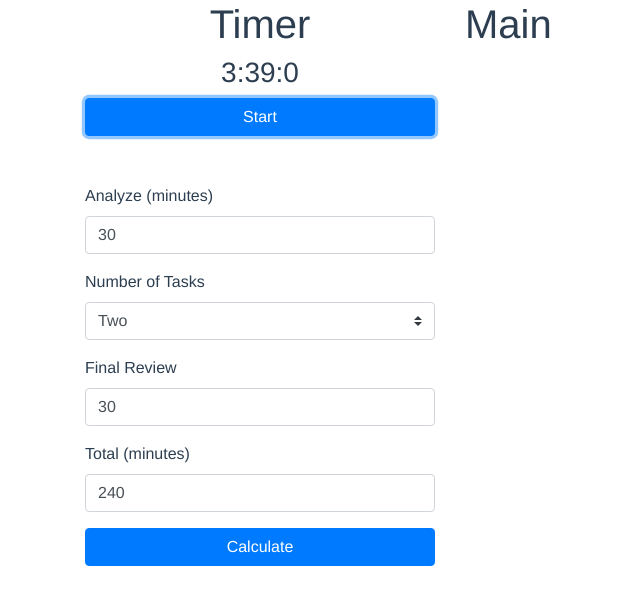
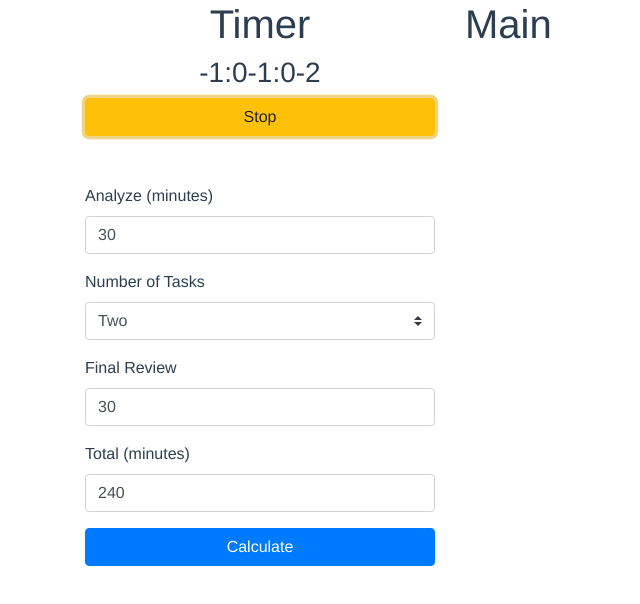
Before and after one commit to jamesmskelsey/assessment-timer, a Vue app: page / in a window 1280 px wide. Both pictures are taken after a click on the button "Start". Shown: the top 604 px of the page, without its empty margins (0-640 px from the left). Built offline with nearby package versions, Linux system fonts and the light colour scheme.

Commit message:
happy with how the timer works now

```diff
--- a/src/App.vue
+++ b/src/App.vue
@@ -29,7 +29,7 @@ export default {
   data: function () {
     return {
       timeChunks: [],
-      totalTime: 236,
+      totalTime: 0,
     };
   },
   methods: {
--- a/src/components/InputBoard.vue
+++ b/src/components/InputBoard.vue
@@ -18,7 +18,7 @@
     </b-form-group>
     <button
       @click="
-        () => handleSave(leadTime, numberOfTasks, finalReviewTime, totalTime)
+        () => handleSave(Number(leadTime), Number(numberOfTasks), Number(finalReviewTime), Number(totalTime))
       "
       class="btn btn-primary btn-block"
     >
--- a/src/components/Timer.vue
+++ b/src/components/Timer.vue
@@ -2,7 +2,17 @@
   <div>
     <h1>Timer</h1>
     <h3>{{ timeToHoursMinutesSeconds }}</h3>
-    <button @click="startTimer" class="btn btn-primary btn-block">Start</button>
+
+    <button
+      v-if="timerStarted"
+      @click="stopTimer"
+      class="btn btn-warning btn-block"
+    >
+      Stop
+    </button>
+    <button v-else @click="startTimer" class="btn btn-primary btn-block">
+      Start
+    </button>
   </div>
 </template>
 
@@ -13,25 +23,45 @@ export default {
   data: function () {
     return {
       seconds: 0,
+      timer: null,
+      timerStarted: false,
     };
   },
   methods: {
     startTimer: function () {
-      this.seconds = this.time * 60; // minutes * 360 = # of seconds in 1 hour
-      // start a timer...
+      this.timerStarted = true;
+      this.timer = window.setInterval(() => (this.seconds -= 1), 1000);
+    },
+    stopTimer: function () {
+      this.timerStarted = false;
+      window.clearInterval(this.timer);
+    },
+    leftPad: function (n) {
+      // only need to left pad a number 9 or below with one zero
+      return n < 10 ? `0${n}` : n;
     },
   },
   computed: {
     timeToHoursMinutesSeconds: function () {
+      // Format seconds we're storing to h:mm:ss
       const { seconds } = this;
       const hours = Math.floor(seconds / 3600);
-      const minutes = Math.floor(seconds / 360);
-      const remaining = seconds % 60;
+      const minutes = this.leftPad(Math.floor((seconds / 60) % 60));
+      const remaining = this.leftPad(seconds % 60);
       return `${hours}:${minutes}:${remaining}`;
     },
   },
   props: {
     time: Number,
+  },
+  watch: {
+    time: function (newTime) {
+      // Watch this value to calculate the minutes coming in to seconds.
+      this.seconds = newTime * 60;
+    },
+  },
+  beforeUnmount: function () {
+    this.stopTimer();
   },
 };
 </script>
```
